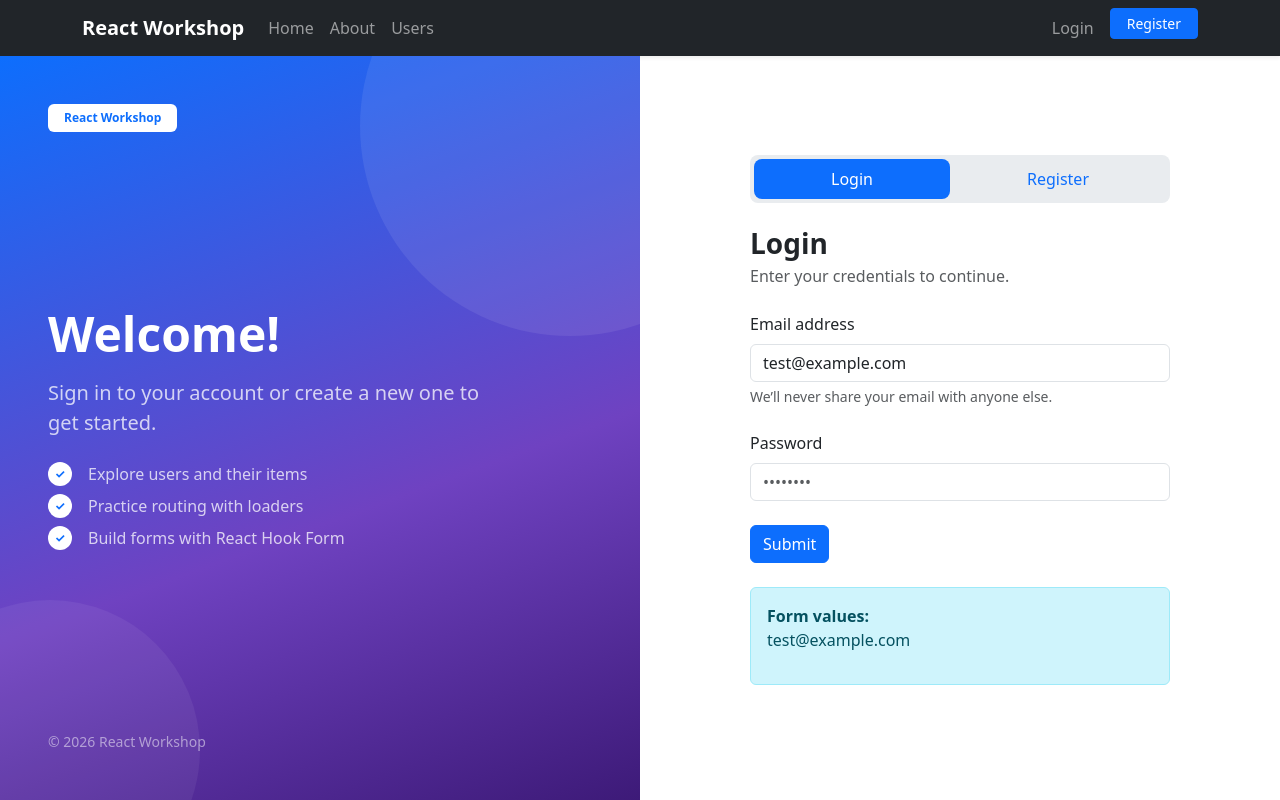
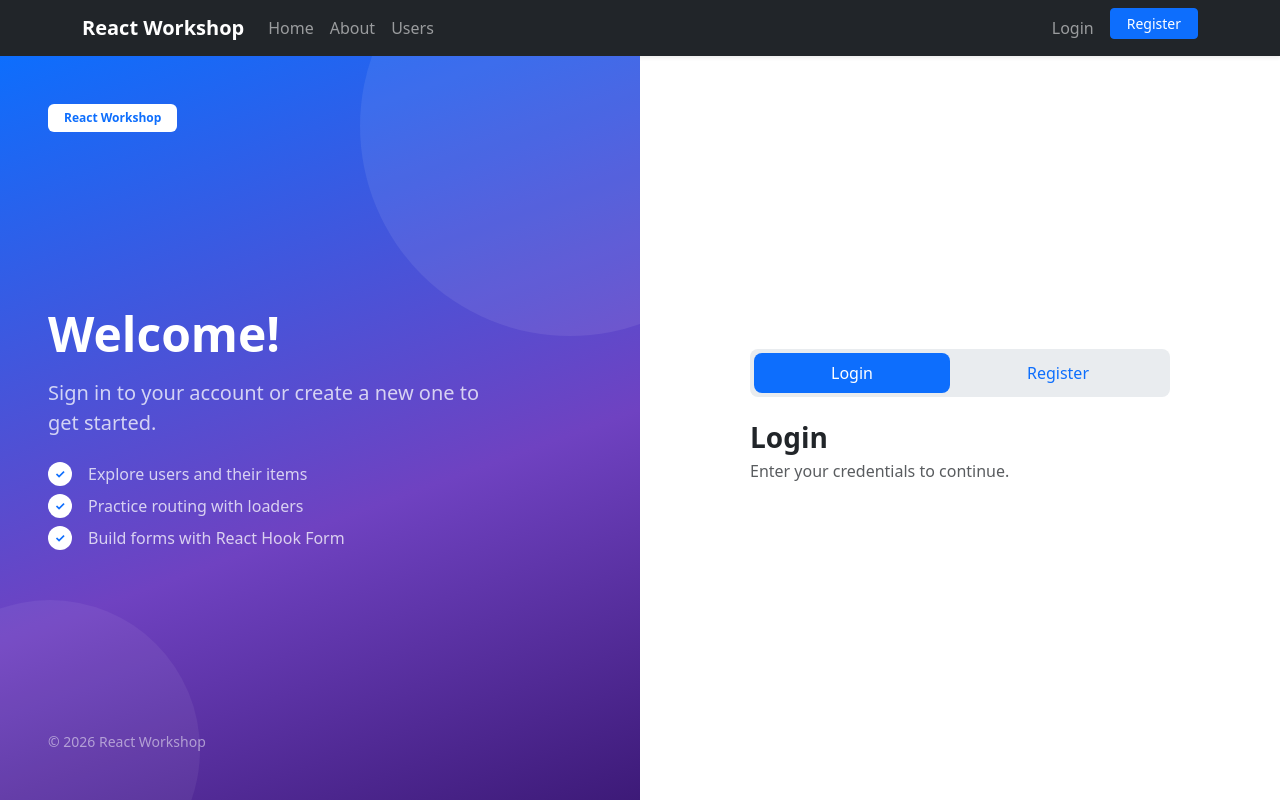
Before and after one commit to DhiaddineHl/react-workshop, a React (Vite) app: page /auth/login in a window 1280 px wide. Built offline with nearby package versions, Linux system fonts and the light colour scheme.

Commit message:
forms playground done

```diff
--- a/src/pages/Login.tsx
+++ b/src/pages/Login.tsx
@@ -1,108 +1,12 @@
-import { useForm } from "react-hook-form";
-import { z } from "zod";
-import { zodResolver } from "@hookform/resolvers/zod";
-
-const loginSchema = z.object({
-  email: z.email("Please enter a valid email address"),
-  password: z
-    .string()
-    .min(8, { message: "Password must be at least 8 characters long" })
-    .regex(/[A-Z]/, {
-      message: "Password must contain at least one uppercase letter (A-Z)",
-    })
-    .regex(/[a-z]/, {
-      message: "Password must contain at least one lowercase letter (a-z)",
-    })
-    .regex(/[0-9]/, {
-      message: "Password must contain at least one digit (0-9)",
-    })
-    .regex(/[^A-Za-z0-9]/, {
-      message: "Password must contain at least one special character",
-    }),
-});
-
-type LoginFormData = z.infer<typeof loginSchema>;
-
-const defaultValues: LoginFormData = {
-  email: "test@example.com",
-  password: "",
-};
-
 const Login = () => {
-  const {
-    register,
-    handleSubmit,
-    formState: { errors },
-    getValues,
-    watch,
-  } = useForm<LoginFormData>({
-    defaultValues,
-    resolver: zodResolver(loginSchema),
-  });
-
-  const formValues = getValues();
-  const watchValues = watch();
-
-  const submitForm = (data: LoginFormData) => {
-    console.log(data);
-  };
-
   return (
     <section>
       <h1 className="h3 fw-bold mb-1">Login</h1>
       <p className="text-muted mb-4">Enter your credentials to continue.</p>
 
       {/* Login form goes here */}
-      <form noValidate onSubmit={handleSubmit(submitForm)}>
-        <div className="form-field">
-          <label className="form-label">Email address</label>
-          <input
-            {...register("email")}
-            type="email"
-            className="form-control"
-            id="fieldText"
-            placeholder="name@example.com"
-          />
-          <div className="form-text">
-            We’ll never share your email with anyone else.
-          </div>
-        </div>
-        {errors.email && (
-          <div className="alert alert-danger mt-2">{errors.email.message}</div>
-        )}
-        <div className="form-field mt-4">
-          <label className="form-label">Password</label>
-          <input
-            {...register("password")}
-            type="password"
-            className="form-control"
-            id="fieldPassword"
-            placeholder="••••••••"
-          />
-          {errors.password && (
-            <div className="alert alert-danger mt-2">
-              {errors.password.message}
-            </div>
-          )}
-        </div>
-        <button className="btn btn-primary align-self-start mt-4" type="submit">
-          Submit
-        </button>
-      </form>
-      <div className="mt-4">
-        <div className="alert alert-info">
-          <strong>Form values:</strong>
-          <p>{watchValues.email}</p>
-          <p>{watchValues.password}</p>
-        </div>
-      </div>
     </section>
   );
 };
 
 export default Login;
-
-//exercise :
-// create the register form with the same validation rules as the login form. The register form should have the following fields:
-// full name, age, email, password, confirm password. The confirm password field should match the password field.
-//  Use react-hook-form and zod for validation.
```
